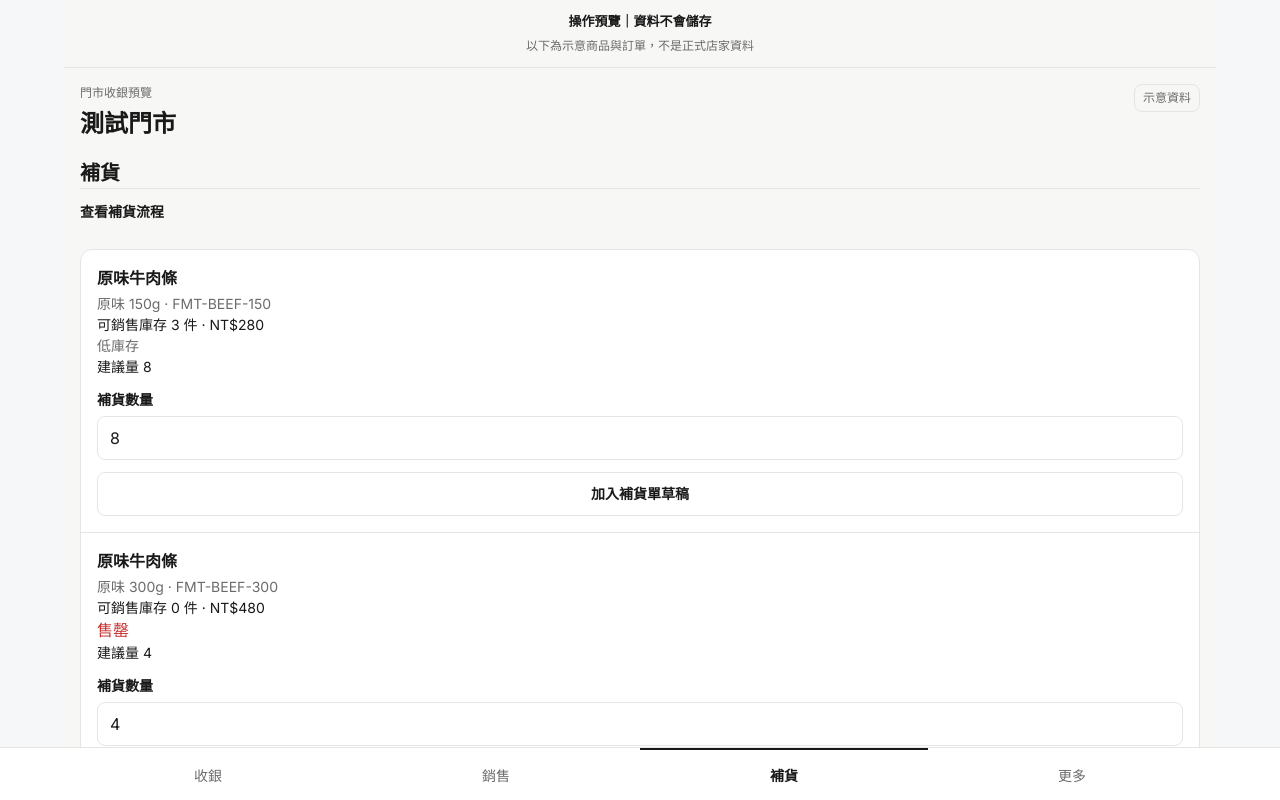
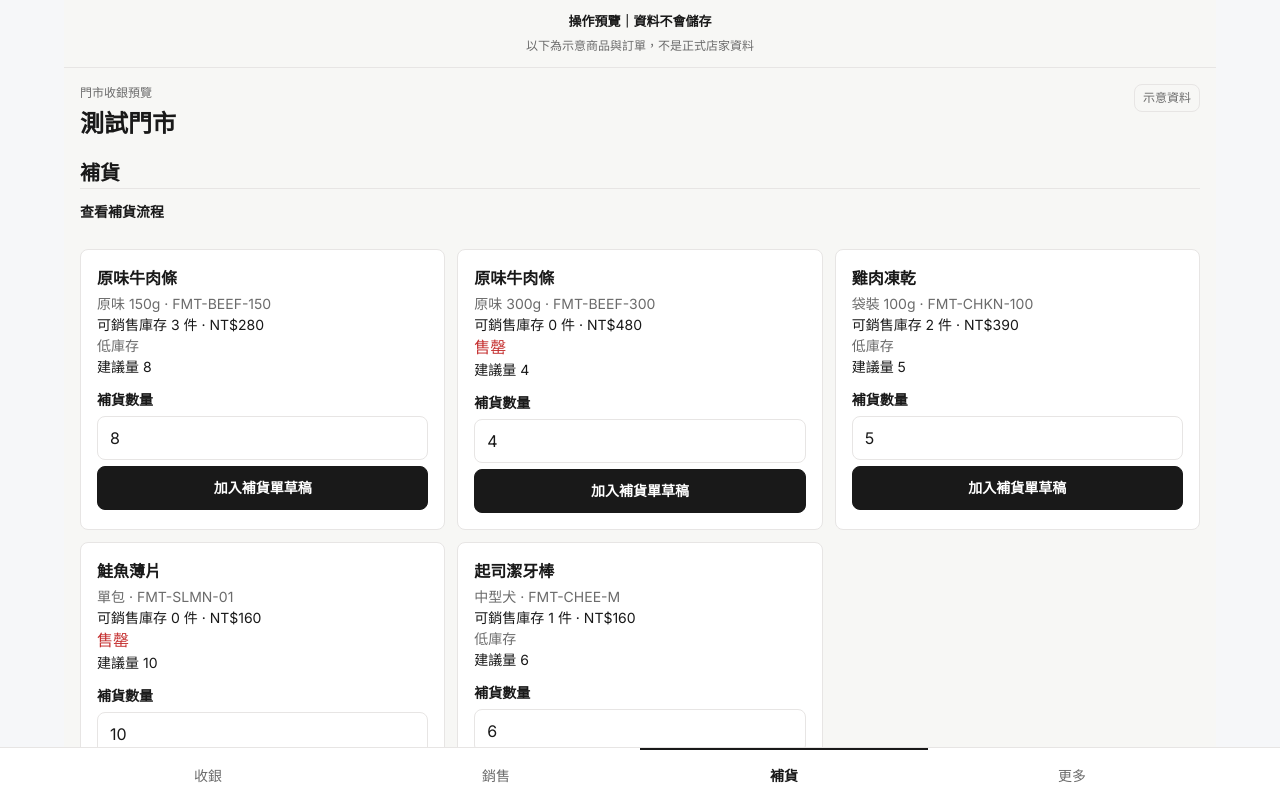
Before and after one commit to aa89976566/furmosa-DB, a Next.js app: page /preview/merchant-pos in a window 1280 px wide. Both pictures are taken after a click on the button "查看補貨". Shown: the top 800 px of the page. Built offline with nearby package versions, Linux system fonts and the light colour scheme.

Commit message:
fix(preview): align restock cards and actions

```diff
--- a/app/preview/merchant-pos/merchant-pos.module.css
+++ b/app/preview/merchant-pos/merchant-pos.module.css
@@ -336,6 +336,40 @@
 
 .workspaceRow:last-child {
   border-bottom: 0;
+}
+
+.restockGrid {
+  list-style: none;
+  margin: 0;
+  padding: 0;
+  display: grid;
+  grid-template-columns: minmax(0, 1fr);
+  gap: 0.75rem;
+}
+
+.restockCard {
+  min-width: 0;
+  padding: 1rem;
+  border: 1px solid var(--preview-border);
+  border-radius: var(--preview-radius);
+  background: var(--preview-surface);
+}
+
+.restockControls {
+  width: 100%;
+  max-width: 26rem;
+}
+
+@media (min-width: 768px) {
+  .restockGrid {
+    grid-template-columns: repeat(2, minmax(0, 1fr));
+  }
+}
+
+@media (min-width: 1280px) {
+  .restockGrid {
+    grid-template-columns: repeat(3, minmax(0, 1fr));
+  }
 }
 
 .productName {
--- a/components/merchant-pos-preview/preview-action-matrix.ts
+++ b/components/merchant-pos-preview/preview-action-matrix.ts
@@ -11,7 +11,7 @@ export const PREVIEW_ACTION_TONES = {
   requestRefund: 'secondary',
   refundConfirm: 'primary',
   refundCancel: 'secondary',
-  addRestockLine: 'secondary',
+  addRestockLine: 'primary',
   addAllRestock: 'secondary',
   submitRestock: 'primary',
   openGroomingVoucher: 'primary',
--- a/components/merchant-pos-preview/restock-panel.tsx
+++ b/components/merchant-pos-preview/restock-panel.tsx
@@ -45,12 +45,12 @@ export function RestockPanel({
         </PreviewDisclosure>
       </div>
 
-      <ul className={styles.workspaceList}>
+      <ul className={styles.restockGrid}>
         {rows.map((row) => {
           const badge = stockLevelLabel(row.stockLevel);
           const qtyId = `restock-qty-${row.variant.skuId}`;
           return (
-            <li key={row.variant.skuId} className={styles.workspaceRow}>
+            <li key={row.variant.skuId} className={styles.restockCard}>
               <p className={styles.productName}>{row.product.name}</p>
               <p className={styles.productSpec}>
                 {row.variant.specLabel} · {row.variant.sku}
@@ -71,7 +71,7 @@ export function RestockPanel({
               <p className={`${styles.productMeta} mt-2`}>
                 {RESTOCK_SUGGESTED_LABEL} {row.variant.suggestedRestockQty}
               </p>
-              <div className="mt-3 space-y-1.5">
+              <div className={`${styles.restockControls} mt-3 space-y-1.5`}>
                 <label htmlFor={qtyId} className={styles.fieldLabel}>
                   {RESTOCK_QTY_LABEL}
                 </label>
@@ -83,7 +83,6 @@ export function RestockPanel({
                   disabled={session.restockSubmitted}
                   onChange={(event) => onQty(row.variant.skuId, event.target.value)}
                 />
-              </div>
                 <PreviewAction
                   tone={PREVIEW_ACTION_TONES.addRestockLine}
                   className={`${styles.actionBlock} min-h-[44px] mt-3`}
@@ -92,6 +91,7 @@ export function RestockPanel({
                 >
                   {ADD_RESTOCK_LINE}
                 </PreviewAction>
+              </div>
             </li>
           );
         })}
```
Also changed, not shown: 1 other file (tests, documents, lock files or other folders). Lines whose indentation alone changed are shown as unchanged.
